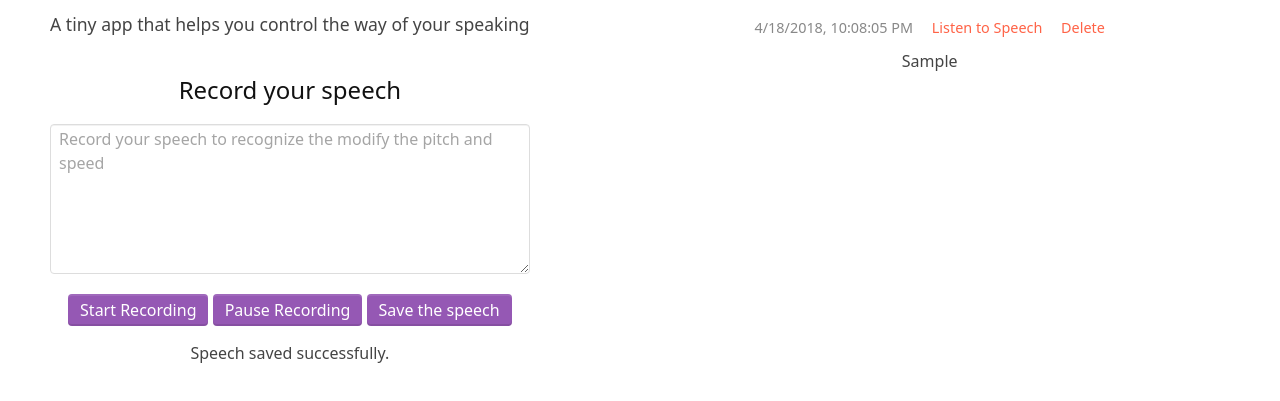
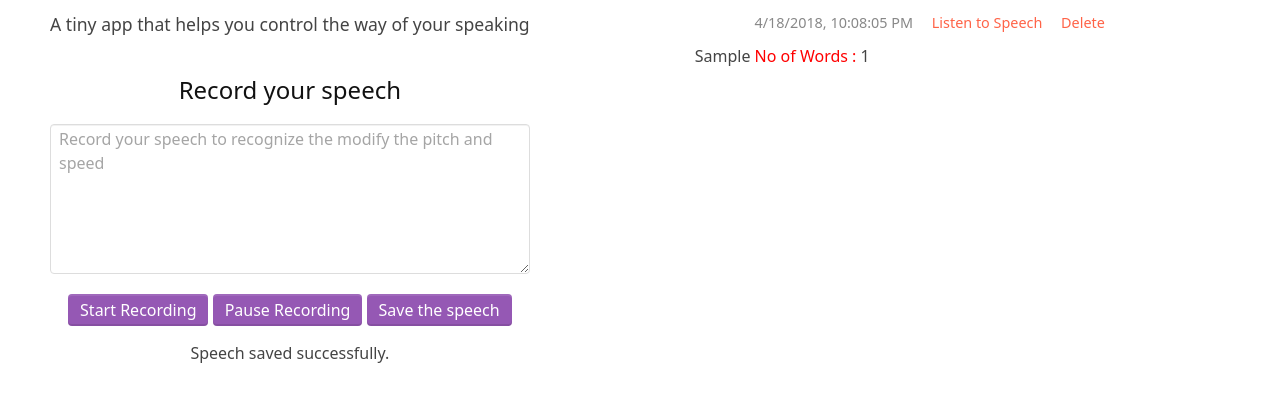
Before and after one commit to rahulrajsenapati/cool-down, a plain HTML site: page javascript/index.html in a window 1280 px wide. Both pictures are taken after typing "Sample" into the empty fields and a click on the button "Save the speech". Shown: the part 153-554 px from the top of the page. Drawn offline with Linux system fonts and the light colour scheme.

Commit message:
proper styling to speech save

```diff
--- a/javascript/script.js
+++ b/javascript/script.js
@@ -173,7 +173,7 @@ function renderNotes(notes) {
           <a href="#" class="listen-note" title="Listen to Speech">Listen to Speech</a>
           <a href="#" class="delete-note" title="Delete">Delete</a>
         </p>
-        <p class="content">${note.content}</p>
+        <p class="content" style="text-align: -webkit-auto;">${note.content}</p>
       </li>`;
     });
   }
@@ -185,17 +185,16 @@ function renderNotes(notes) {
 
 
 function saveNote(dateTime, content,wordno) {
-  localStorage.setItem('note-' + dateTime, content,content);
-  console.log('note-' + dateTime, content,content)
+  words = `<span style="color:red"> No of Words : </span>`
+  localStorage.setItem('note-' + dateTime, content+words+wordno);
 }
-
 
 function getAllNotes() {
   var notes = [];
   var key;
+
   for (var i = 0; i < localStorage.length; i++) {
     key = localStorage.key(i);
-
     if(key.substring(0,5) == 'note-') {
       notes.push({
         date: key.replace('note-',''),
--- a/javascript/styles.css
+++ b/javascript/styles.css
@@ -1,3 +1,8 @@
+body{
+    overflow-y: hidden;
+    overflow-x: hidden;
+}
+
 ul {
     list-style: none;
     padding: 0;
@@ -5,10 +10,17 @@ ul {
 
 p {
     color: #444;
+    font-size: 16px;
 }
 
 button:focus {
     outline: 0;
+}
+
+ul#notes {
+    max-height: 330px;
+    overflow-y: scroll;
+    padding: 3%;
 }
 
 .container {
@@ -16,7 +28,7 @@ button:focus {
     padding: 100px 50px;
     text-align: center;
     display: inline-block;
-    position: relative;
+
 }
 
 .container-2 {
@@ -24,7 +36,7 @@ button:focus {
     padding: 100px 100px;
     text-align: center;
     display: inline-block;
-     position: absolute;
+    position: absolute;
 }
 
 
```
